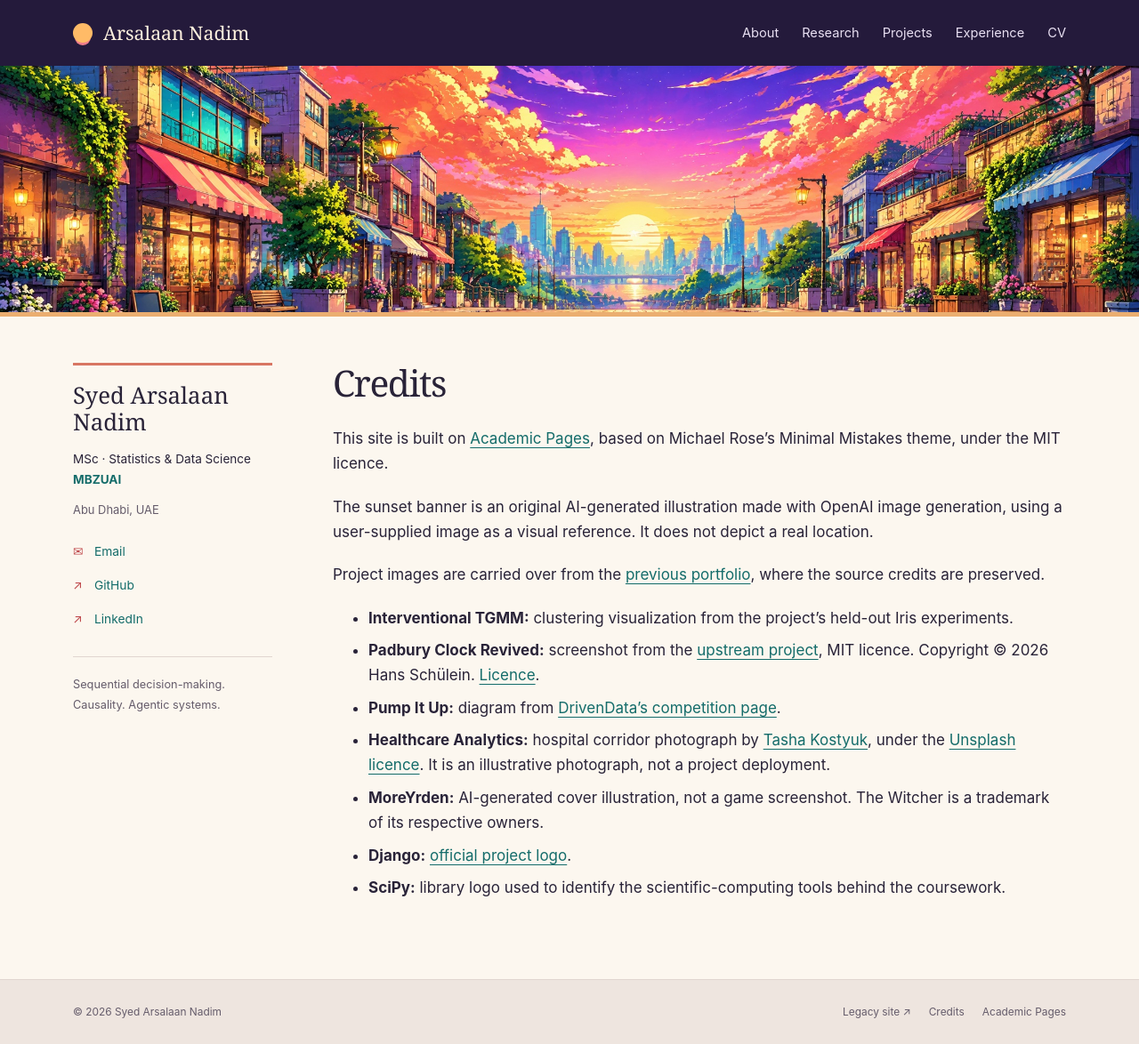
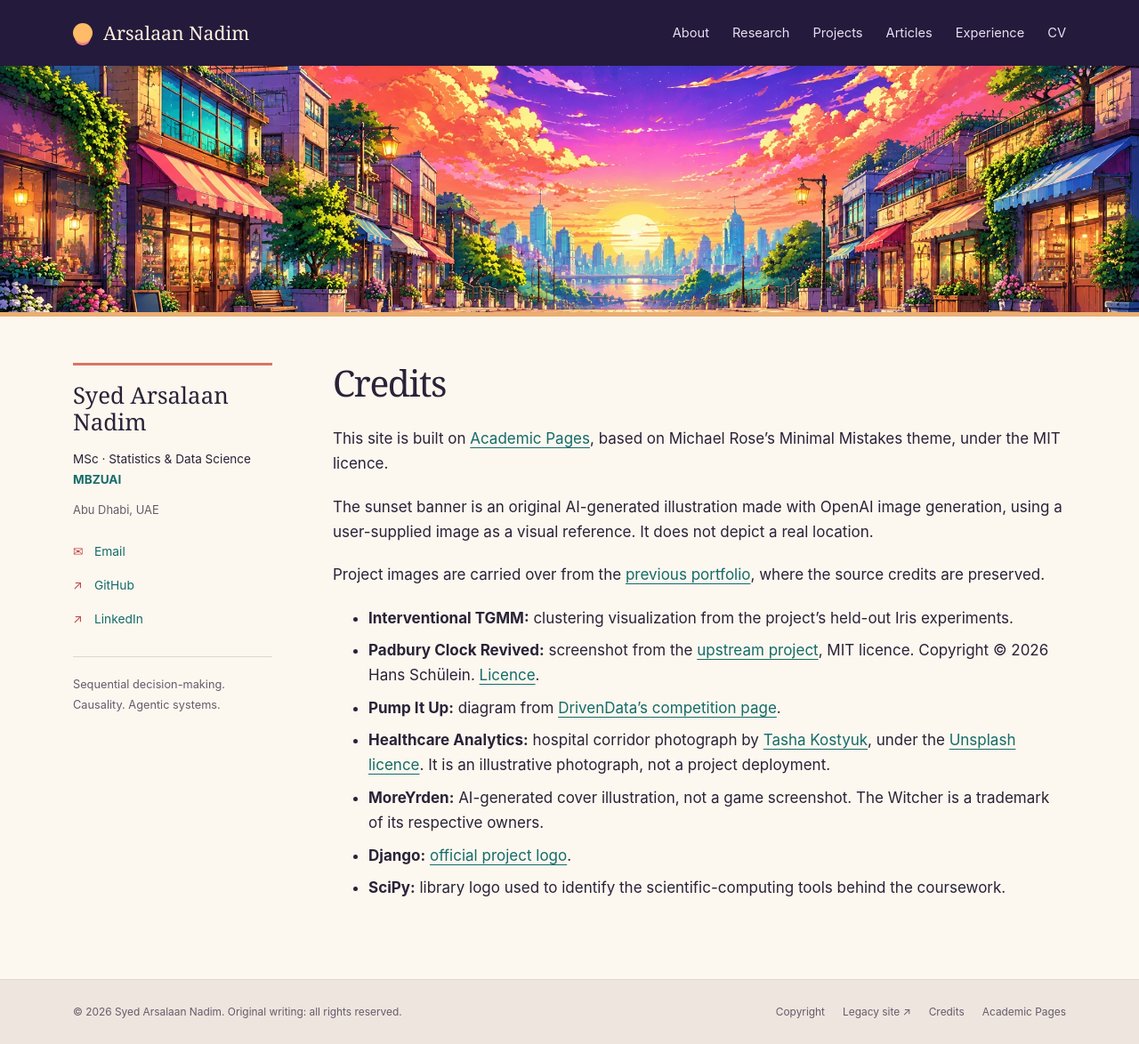
Before and after one commit to OrionXV/OrionXV.github.io, a Jekyll site: the page built from _pages/credits.md, in a window 1280 px wide and 1174 px high. Shown: the whole window at 89% size. Built offline with Jekyll 4.4.1, drawn with Linux system fonts in a browser that asks for light colours.

Commit message:
Add Markdown articles and writing copyright notices

```diff
--- a/_config.yml
+++ b/_config.yml
@@ -53,11 +53,22 @@
   - legacy/assets/scss
 
 collections:
+  articles:
+    output: true
+    permalink: /articles/:path/
   portfolio:
     output: true
     permalink: /projects/:path/
 
 defaults:
+  - scope:
+      path: ""
+      type: articles
+    values:
+      layout: article
+      author_profile: true
+      share: false
+      comments: false
   - scope:
       path: "_pages"
     values:
--- a/_data/navigation.yml
+++ b/_data/navigation.yml
@@ -5,6 +5,8 @@
     url: /research/
   - title: Projects
     url: /projects/
+  - title: Articles
+    url: /articles/
   - title: Experience
     url: /experience/
   - title: CV
--- a/_includes/footer.html
+++ b/_includes/footer.html
@@ -1,6 +1,7 @@
 <div class="footer-inner">
-  <p>© {{ site.time | date: '%Y' }} {{ site.name }}</p>
+  <p>© {{ site.time | date: '%Y' }} {{ site.name }}. Original writing: all rights reserved.</p>
   <nav aria-label="Footer">
+    <a href="{{ '/copyright/' | relative_url }}">Copyright</a>
     <a href="{{ '/legacy/' | relative_url }}">Legacy site <span aria-hidden="true">↗</span></a>
     <a href="{{ '/credits/' | relative_url }}">Credits</a>
     <a href="https://github.com/academicpages/academicpages.github.io">Academic Pages</a>
--- a/_includes/masthead.html
+++ b/_includes/masthead.html
@@ -5,7 +5,11 @@
     <nav aria-label="Main navigation" id="site-links">
       <ul class="site-links">
         {% for link in site.data.navigation.main %}
-        <li><a href="{{ link.url | relative_url }}"{% if page.url == link.url or link.url == '/projects/' and page.collection == 'portfolio' %} aria-current="page"{% endif %}>{{ link.title }}</a></li>
+        {% assign is_current = false %}
+        {% if page.url == link.url %}{% assign is_current = true %}{% endif %}
+        {% if link.url == '/projects/' and page.collection == 'portfolio' %}{% assign is_current = true %}{% endif %}
+        {% if link.url == '/articles/' and page.collection == 'articles' %}{% assign is_current = true %}{% endif %}
+        <li><a href="{{ link.url | relative_url }}"{% if is_current %} aria-current="page"{% endif %}>{{ link.title }}</a></li>
         {% endfor %}
       </ul>
     </nav>
--- a/_layouts/single.html
+++ b/_layouts/single.html
@@ -34,7 +34,9 @@
           <p class="page__date"><strong><i class="fa fa-fw fa-calendar" aria-hidden="true"></i> {{ site.data.ui-text[site.locale].date_label | default: "Published:" }}</strong> <time datetime="{{ page.modified | date: "%Y-%m-%d" }}">{{ page.modified | date: "%B %d, %Y" }}</time></p>
         {% endif %}
 
-        {% if page.collection == 'teaching' %}
+        {% if page.collection == 'articles' %}
+          <p class="article-meta">{% if page.date %}<time datetime="{{ page.date | date_to_xmlschema }}">{{ page.date | date: "%B %-d, %Y" }}</time> · {% endif %}{{ site.name }}</p>
+        {% elsif page.collection == 'teaching' %}
           <p> {{ page.type }}, <i>{{ page.venue }}</i>, {{ page.date | default: "1900-01-01" | date: "%Y" }} </p>
         {% elsif page.venue and page.date %}
           <p>Published in <i>{{ page.venue }}</i>, {{ page.date | default: "1900-01-01" | date: "%Y" }} </p>
--- a/assets/css/sunset.css
+++ b/assets/css/sunset.css
@@ -103,6 +103,22 @@
 .cv-details { border-block: 1px solid var(--line); padding: 15px 0; margin: 24px 0; }
 .cv-details summary { cursor: pointer; font-weight: 600; }
 .cv-details[open] summary { margin-bottom: 20px; }
+.article-entry { padding: 26px 0; border-bottom: 1px solid var(--line); }
+.article-entry:first-child { padding-top: 0; }
+.page__content .article-entry h2 { margin: 0 0 12px; padding: 0; border: 0; font-size: 1.45rem; }
+.article-entry h2 a { color: var(--ink); text-decoration: none; }
+.article-entry h2 a:hover { color: var(--teal); text-decoration: underline; }
+.article-meta, .page__content .article-meta { color: var(--muted); font-size: .78rem; margin: 0 0 12px; }
+.page__inner-wrap > header > .article-meta { margin: -10px 0 28px; }
+.page__content .article-summary { font-size: .94rem; margin: 0; }
+.articles-empty { color: var(--muted); }
+.article-body { line-height: 1.85; overflow-wrap: anywhere; }
+.article-body img { max-width: 100%; height: auto; }
+.article-body pre { max-width: 100%; overflow: auto; }
+.article-body .highlighter-rouge::before, .article-body figure.highlight::before { content: none; }
+.article-body table { display: block; max-width: 100%; overflow-x: auto; }
+.article-copyright { margin-top: 40px; padding-top: 20px; border-top: 1px solid var(--line); color: var(--muted); font-size: .76rem; }
+.page__content .article-copyright p { margin-bottom: 6px; }
 .page__footer { position: static; bottom: auto; float: none; background: #eee5df; color: var(--muted); margin-top: 72px; border-top: 1px solid var(--line); animation: none; }
 .page__footer footer { max-width: 1180px; padding: 26px 32px; margin: 0 auto; }
 .footer-inner { display: flex; flex-wrap: wrap; justify-content: space-between; gap: 14px 25px; font-size: .7rem; }
```
Also changed, not shown: README.md (+25 -0 lines), _articles/template.md (added, +14 -0 lines), _layouts/article.html (added, +13 -0 lines), _pages/articles.html (added, +20 -0 lines), _pages/copyright.md (added, +17 -0 lines), tests/articles-check.rb (added, +120 -0 lines), tests/site-check.mjs (+10 -0 lines).
